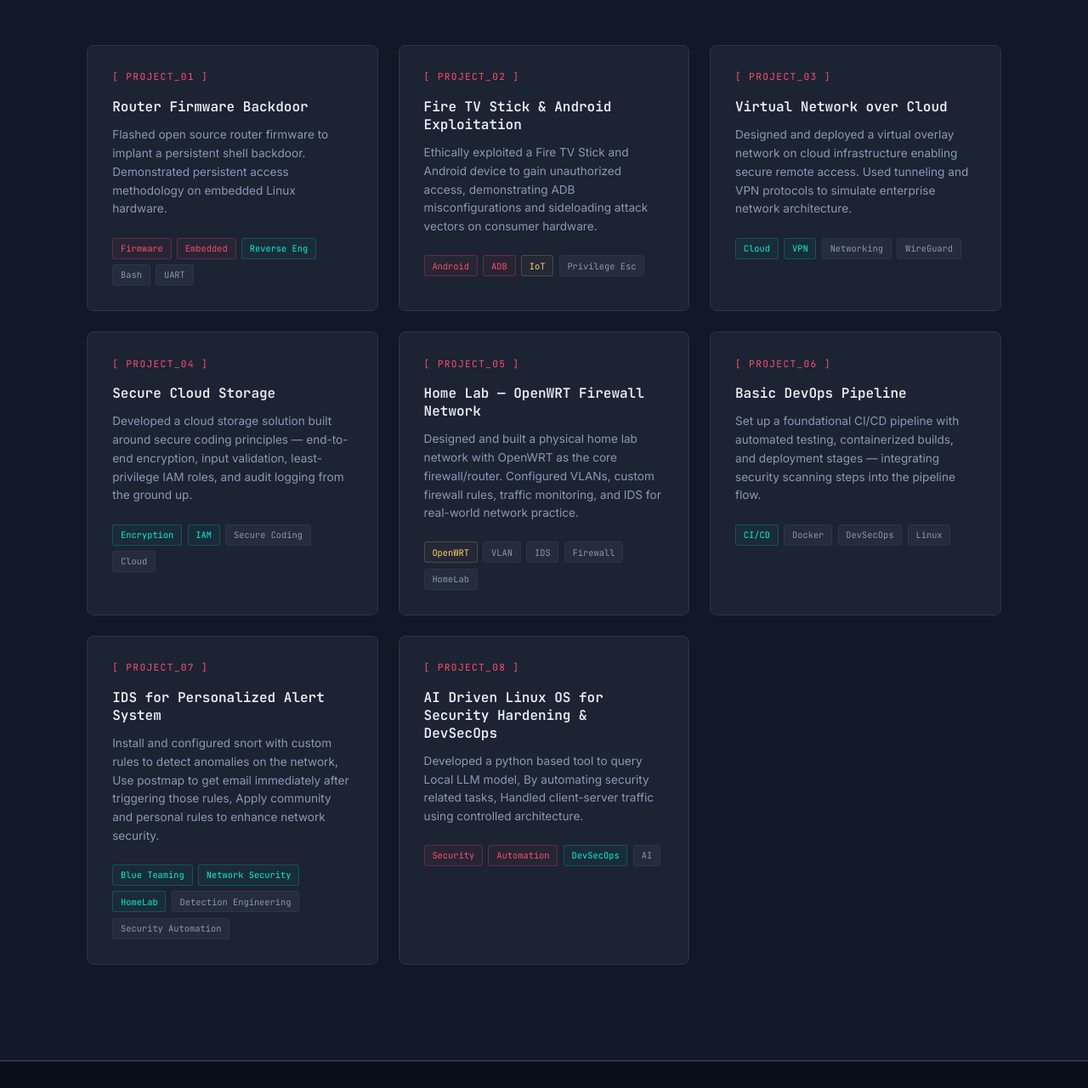
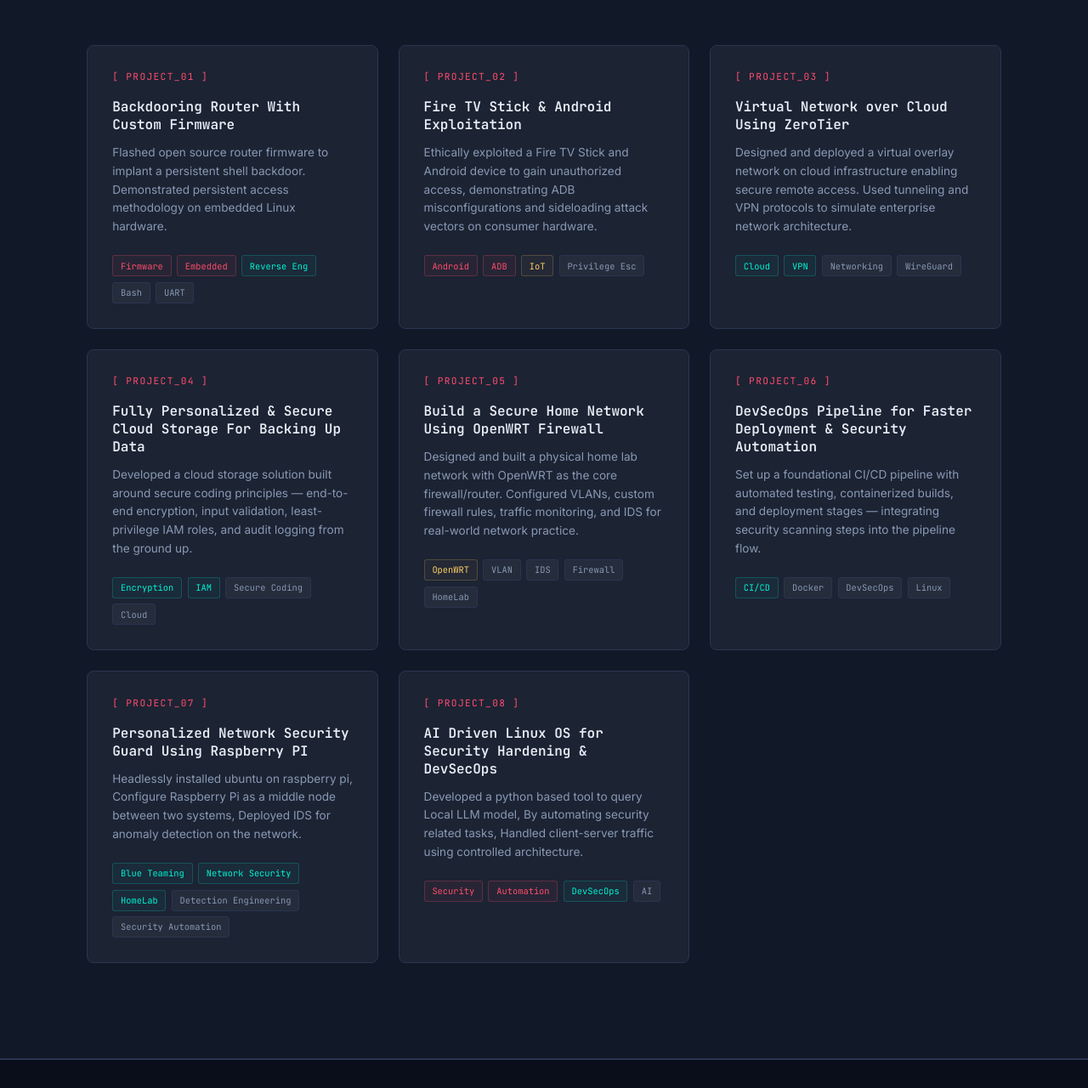
Before and after one commit to satej001/satejratnaparkhi.github.io, a plain HTML site: page index.html in a window 1280 px wide. Shown: the part 1920-3200 px from the top of the page at 85% size. Drawn offline with Linux system fonts and the light colour scheme.

Commit message:
Add files via upload

```diff
--- a/index.html
+++ b/index.html
@@ -494,7 +494,7 @@
       target="_blank"
       class="project-card fade-in">
       <div class="project-num">[ PROJECT_01 ]</div>
-      <div class="project-title">Router Firmware Backdoor</div>
+      <div class="project-title">Backdooring Router With Custom Firmware</div>
       <div class="project-desc">Flashed open source router firmware to implant a persistent shell backdoor. Demonstrated persistent access methodology on embedded Linux hardware.</div>
       <div class="project-tags">
         <span class="tag tag-hot">Firmware</span>
@@ -524,7 +524,7 @@
        target="_blank"
     class="project-card fade-in">
       <div class="project-num">[ PROJECT_03 ]</div>
-      <div class="project-title">Virtual Network over Cloud</div>
+      <div class="project-title">Virtual Network over Cloud Using ZeroTier</div>
       <div class="project-desc">Designed and deployed a virtual overlay network on cloud infrastructure enabling secure remote access. Used tunneling and VPN protocols to simulate enterprise network architecture.</div>
       <div class="project-tags">
         <span class="tag tag-cool">Cloud</span>
@@ -536,7 +536,7 @@
 
     <a href="https://medium.com/@ratnaparkhisatej/fileark-secure-storage-for-all-your-personal-digital-assets-7d812037e8be" target="_blank" class="project-card fade-in">
       <div class="project-num">[ PROJECT_04 ]</div>
-      <div class="project-title">Secure Cloud Storage</div>
+      <div class="project-title">Fully Personalized & Secure Cloud Storage For Backing Up Data</div>
       <div class="project-desc">Developed a cloud storage solution built around secure coding principles — end-to-end encryption, input validation, least-privilege IAM roles, and audit logging from the ground up.</div>
       <div class="project-tags">
         <span class="tag tag-cool">Encryption</span>
@@ -548,7 +548,7 @@
 
     <a href="https://medium.com/@ratnaparkhisatej/building-a-secure-home-network-using-openwrt-firewall-b0520ba2ff93" target="_blank" class="project-card fade-in">
       <div class="project-num">[ PROJECT_05 ]</div>
-      <div class="project-title">Home Lab — OpenWRT Firewall Network</div>
+      <div class="project-title">Build a Secure Home Network Using OpenWRT Firewall</div>
       <div class="project-desc">Designed and built a physical home lab network with OpenWRT as the core firewall/router. Configured VLANs, custom firewall rules, traffic monitoring, and IDS for real-world network practice.</div>
       <div class="project-tags">
         <span class="tag tag-warn">OpenWRT</span>
@@ -559,9 +559,9 @@
       </div>
     </a>
 
-    <a href="#" class="project-card fade-in">
+    <a href="https://medium.com/@ratnaparkhisatej/setting-up-devsecops-pipeline-for-automating-deployments-securely-18cada24cf0b" target="_blank" class="project-card fade-in">
       <div class="project-num">[ PROJECT_06 ]</div>
-      <div class="project-title">Basic DevOps Pipeline</div>
+      <div class="project-title">DevSecOps Pipeline for Faster Deployment & Security Automation</div>
       <div class="project-desc">Set up a foundational CI/CD pipeline with automated testing, containerized builds, and deployment stages — integrating security scanning steps into the pipeline flow.</div>
       <div class="project-tags">
         <span class="tag tag-cool">CI/CD</span>
@@ -571,10 +571,10 @@
       </div>
     </a>
 
-    <a href="#" class="project-card fade-in">
+    <a href="https://medium.com/@ratnaparkhisatej/make-a-personalized-security-guard-for-home-network-using-raspberry-pi-6c79016f2378" target="_blank" class="project-card fade-in">
       <div class="project-num">[ PROJECT_07 ]</div>
-      <div class="project-title">IDS for Personalized Alert System</div>
-      <div class="project-desc">Install and configured snort with custom rules to detect anomalies on the network, Use postmap to get email immediately after triggering those rules, Apply community and personal rules to enhance network security.</div>
+      <div class="project-title">Personalized Network Security Guard Using Raspberry PI</div>
+      <div class="project-desc">Headlessly installed ubuntu on raspberry pi, Configure Raspberry Pi as a middle node between two systems, Deployed IDS for anomaly detection on the network.</div>
       <div class="project-tags">
         <span class="tag tag-cool">Blue Teaming</span>
         <span class="tag tag-cool">Network Security</span>
```
